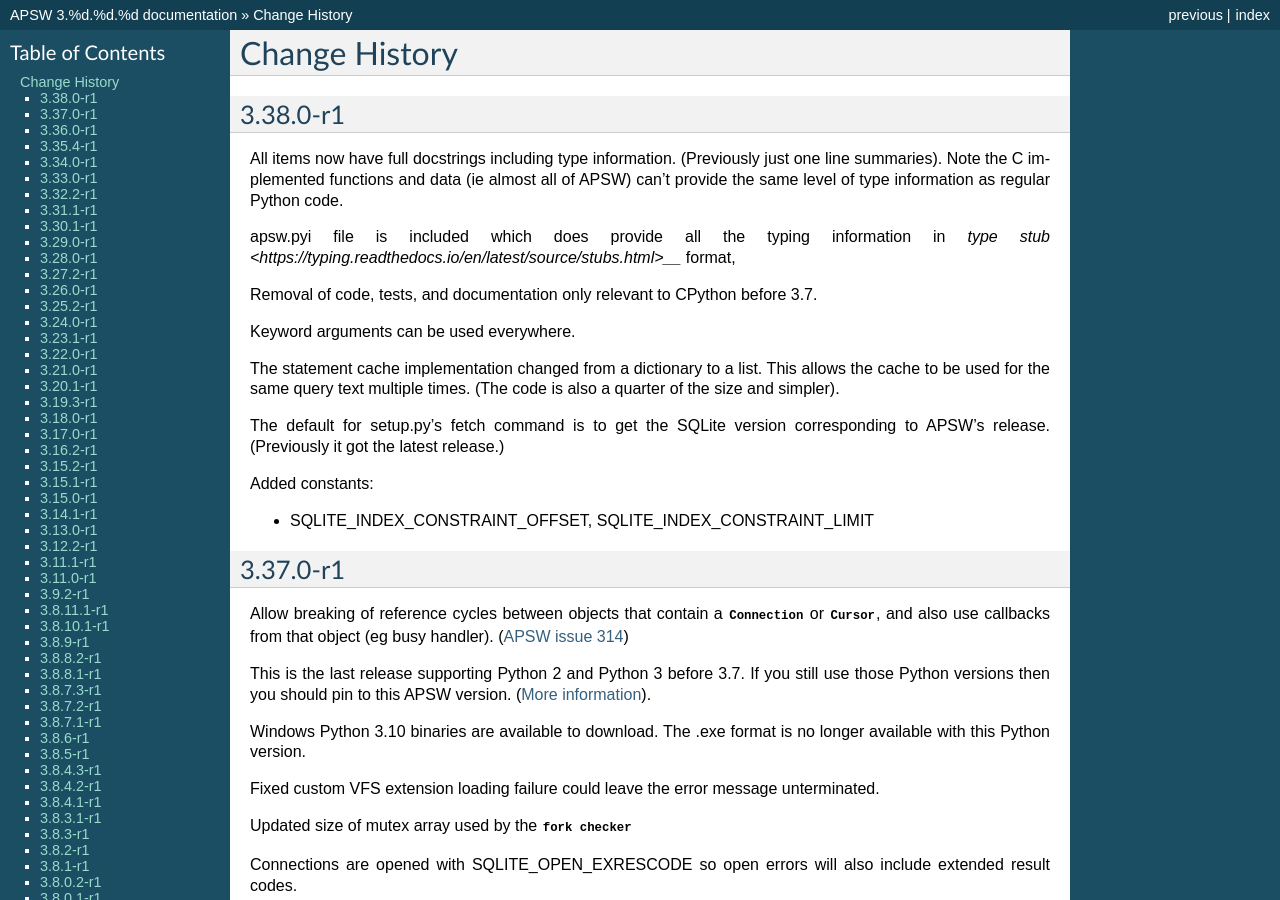
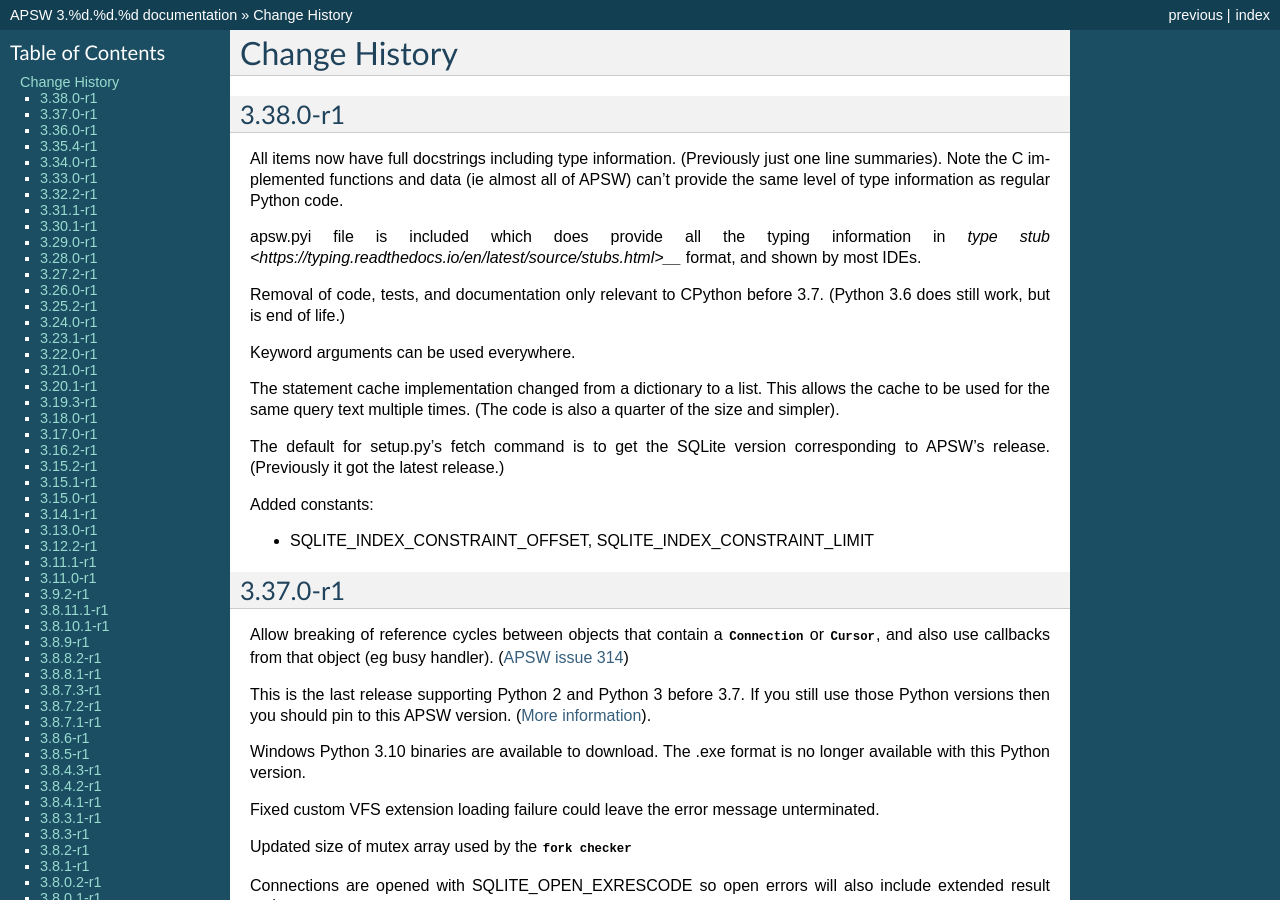
Before and after one commit to rogerbinns/apsw, a Sphinx documentation site: the page built from doc/changes.rst, in a window 1280 px wide and 900 px high. Built offline with Sphinx 7.4.7, drawn with Linux system fonts in a browser that asks for light colours; pages that are not in the unit, such as notebooks, are missing from menus; the version number is read from the project's files by our own code.

Commit message:
Mention IDE typing and Python 3.6 work

```diff
--- a/doc/changes.rst
+++ b/doc/changes.rst
@@ -13,9 +13,10 @@
 apsw.pyi file is included which does provide all the typing
 information in `type stub
 <https://typing.readthedocs.io/en/latest/source/stubs.html>__` format,
+and shown by most IDEs.
 
 Removal of code, tests, and documentation only relevant to CPython
-before 3.7.
+before 3.7.  (Python 3.6 does still work, but is end of life.)
 
 Keyword arguments can be used everywhere.
 
```
